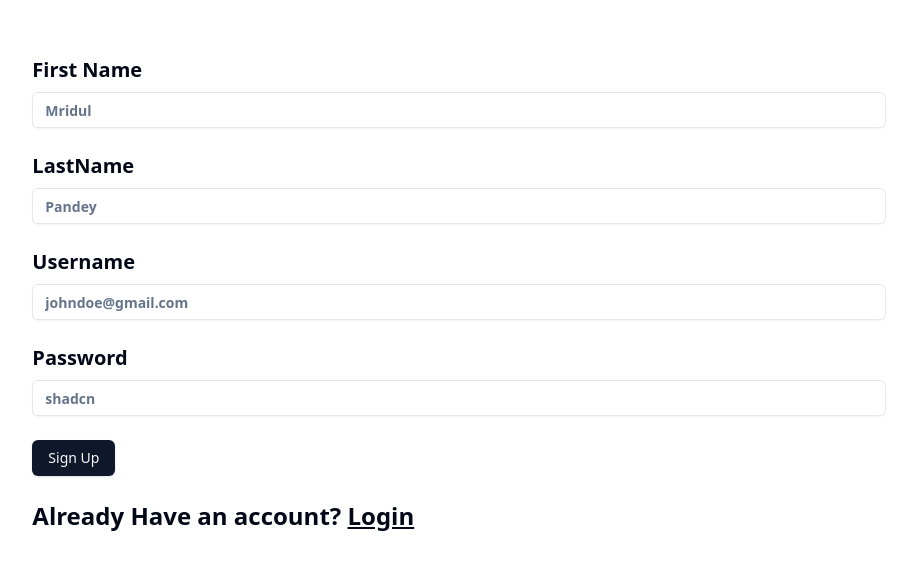
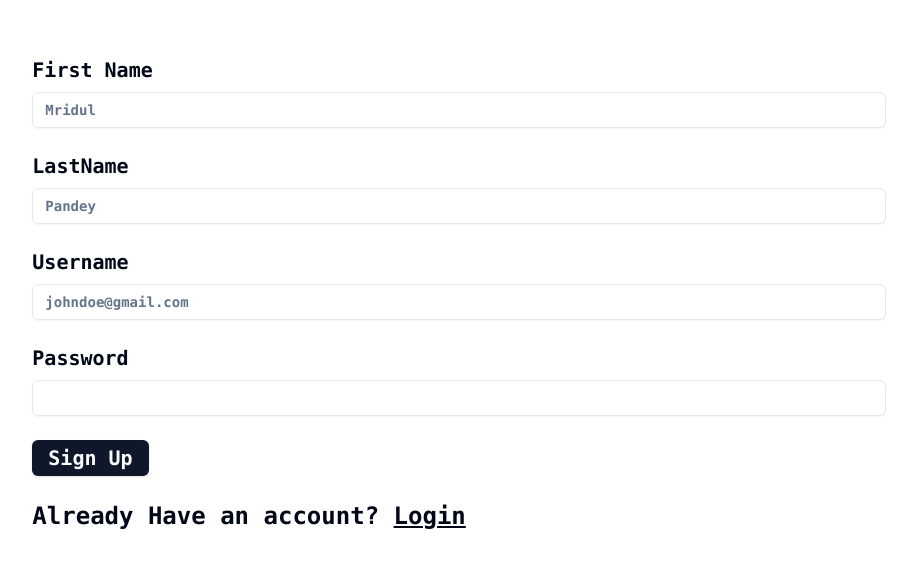
Before and after one commit to mridul891/paytmv2, a React (Vite) app in the folder frontend/: page /signup in a window 1280 px wide. Shown: the part 106-676 px from the top of the page, without its empty margins (181-1098 px from the left). Built offline with nearby package versions, Linux system fonts and the light colour scheme.

Commit message:
changes in the ui of signup form

```diff
--- a/frontend/src/Elements/Signup.jsx
+++ b/frontend/src/Elements/Signup.jsx
@@ -28,7 +28,7 @@ const SignUp = () => {
   }
 
   return (
-    <div className="flex justify-center items-center h-[100vh] font-semibold ">
+    <div className="flex justify-center items-center h-[100vh] font-semibold font-mono">
       <Form {...form}>
         <form
           onSubmit={form.handleSubmit(onSubmit)}
@@ -40,7 +40,9 @@ const SignUp = () => {
             name="FirstName"
             render={({ field }) => (
               <FormItem>
-                <FormLabel className="text-xl font-bold">First Name</FormLabel>
+                <FormLabel className="text-xl font-bold font-mono">
+                  First Name
+                </FormLabel>
                 <FormControl>
                   <Input placeholder="Mridul" {...field} />
                 </FormControl>
@@ -54,7 +56,9 @@ const SignUp = () => {
             name="LastName"
             render={({ field }) => (
               <FormItem>
-                <FormLabel className="text-xl font-bold">LastName</FormLabel>
+                <FormLabel className="text-xl font-bold font-mono">
+                  LastName
+                </FormLabel>
                 <FormControl>
                   <Input placeholder="Pandey" {...field} />
                 </FormControl>
@@ -68,7 +72,9 @@ const SignUp = () => {
             name="username"
             render={({ field }) => (
               <FormItem>
-                <FormLabel className="text-xl font-bold">Username</FormLabel>
+                <FormLabel className="text-xl font-bold font-mono">
+                  Username
+                </FormLabel>
                 <FormControl>
                   <Input
                     placeholder="johndoe@gmail.com"
@@ -86,16 +92,18 @@ const SignUp = () => {
             name="Password"
             render={({ field }) => (
               <FormItem>
-                <FormLabel className="text-xl font-bold">Password</FormLabel>
+                <FormLabel className="text-xl font-bold font-mono">
+                  Password
+                </FormLabel>
                 <FormControl>
-                  <Input placeholder="shadcn" {...field} type="password" />
+                  <Input  {...field} type="password" />
                 </FormControl>
                 <FormMessage />
               </FormItem>
             )}
           />
-          <Button type="submit">Sign Up</Button>
-          <p className="font-bold md:text-2xl lg:text-2xl">
+          <Button type="submit" className="font-mono text-xl font-bold">Sign Up</Button>
+          <p className="font-bold font-mono md:text-2xl lg:text-2xl ">
             Already Have an account?{" "}
             <Link to={"/signin"}>
               <u>Login</u>
```
